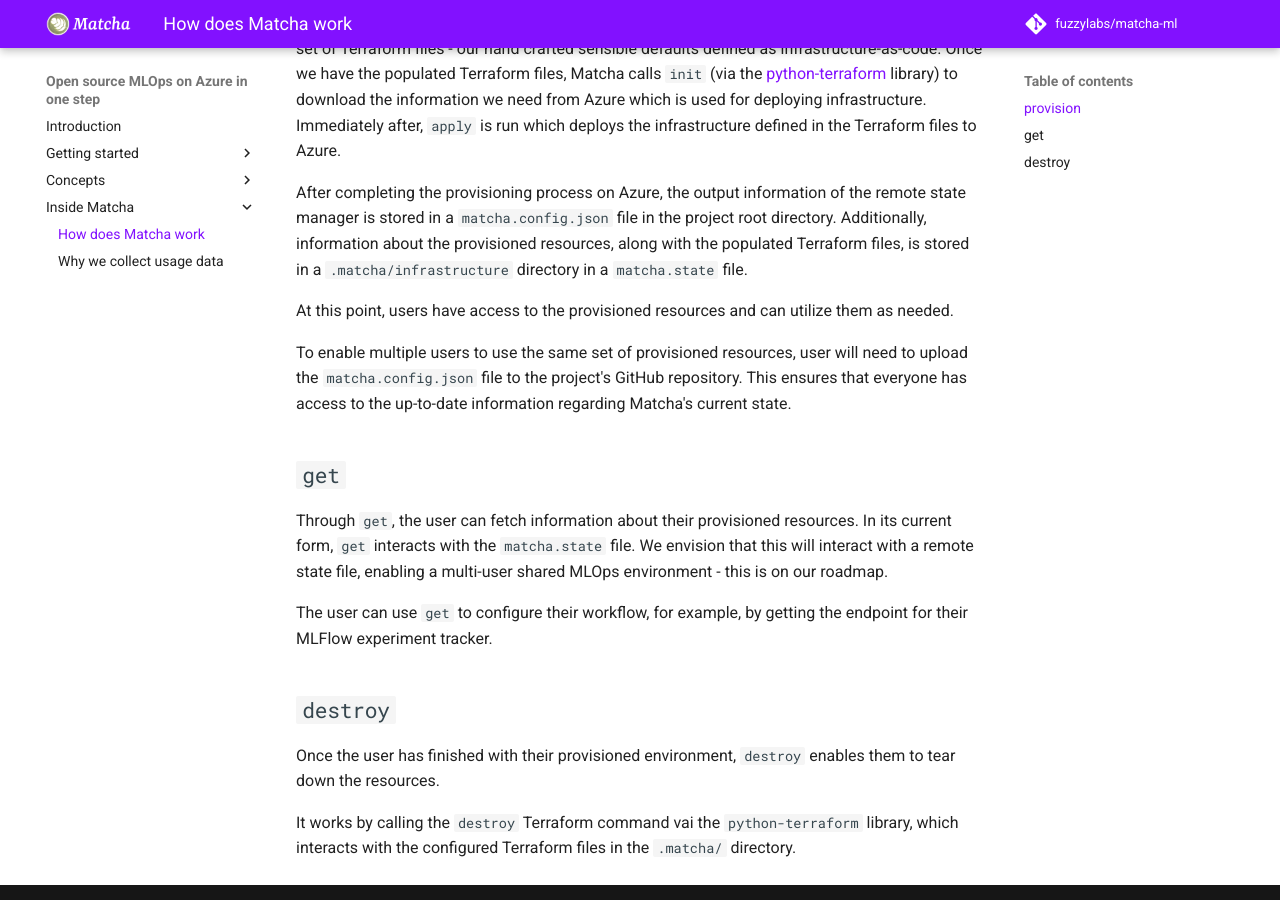
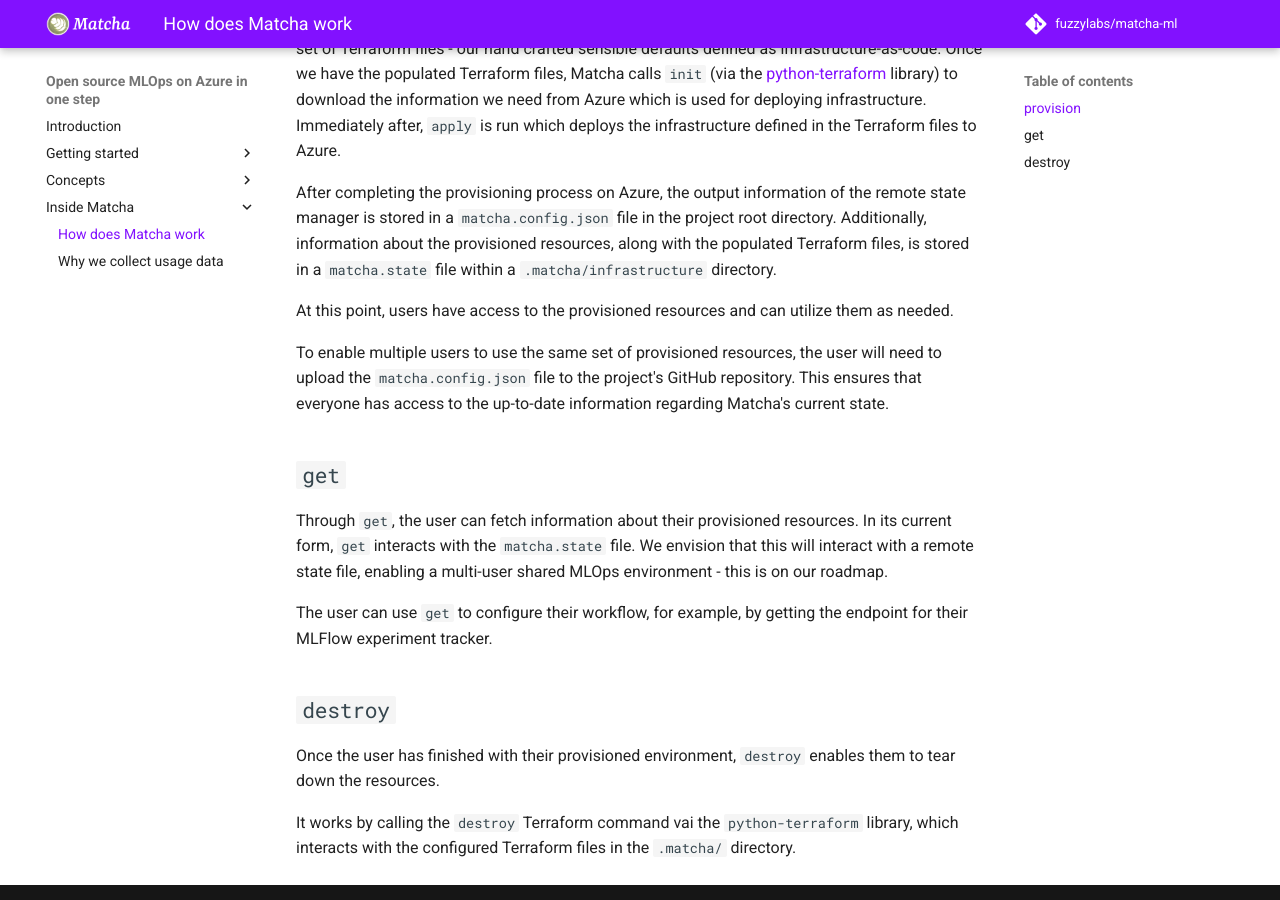
Before and after one commit to fuzzylabs/matcha, an MkDocs documentation site: the page built from docs/inside-matcha.md, in a window 1280 px wide and 900 px high, scrolled down 1145 px. Built offline with MkDocs 1.6.1 and Material for MkDocs 9.7.7, drawn with Linux system fonts in a browser that asks for light colours; emoji names are drawn with the system emoji font; comment, search, counter and statistics services are not loaded.

Commit message:
Update based on review comments

```diff
--- a/docs/inside-matcha.md
+++ b/docs/inside-matcha.md
@@ -19,11 +19,11 @@
 
 When `provision` is run by the user, we take their input (the `region` and `prefix`) and populate a set of Terraform files - our hand crafted sensible defaults defined as infrastructure-as-code. Once we have the populated Terraform files, Matcha calls `init` (via the [python-terraform](https://github.com/beelit94/python-terraform) library) to download the information we need from Azure which is used for deploying infrastructure. Immediately after, `apply` is run which deploys the infrastructure defined in the Terraform files to Azure.
 
-After completing the provisioning process on Azure, the output information of the remote state manager is stored in a `matcha.config.json` file in the project root directory. Additionally, information about the provisioned resources, along with the populated Terraform files, is stored in a `.matcha/infrastructure` directory in a `matcha.state` file.
+After completing the provisioning process on Azure, the output information of the remote state manager is stored in a `matcha.config.json` file in the project root directory. Additionally, information about the provisioned resources, along with the populated Terraform files, is stored in a `matcha.state` file within a `.matcha/infrastructure` directory.
 
 At this point, users have access to the provisioned resources and can utilize them as needed.
 
-To enable multiple users to use the same set of provisioned resources, user will need to upload the `matcha.config.json` file to the project's GitHub repository. This ensures that everyone has access to the up-to-date information regarding Matcha's current state.
+To enable multiple users to use the same set of provisioned resources, the user will need to upload the `matcha.config.json` file to the project's GitHub repository. This ensures that everyone has access to the up-to-date information regarding Matcha's current state.
 
 ## `get`
 
```
